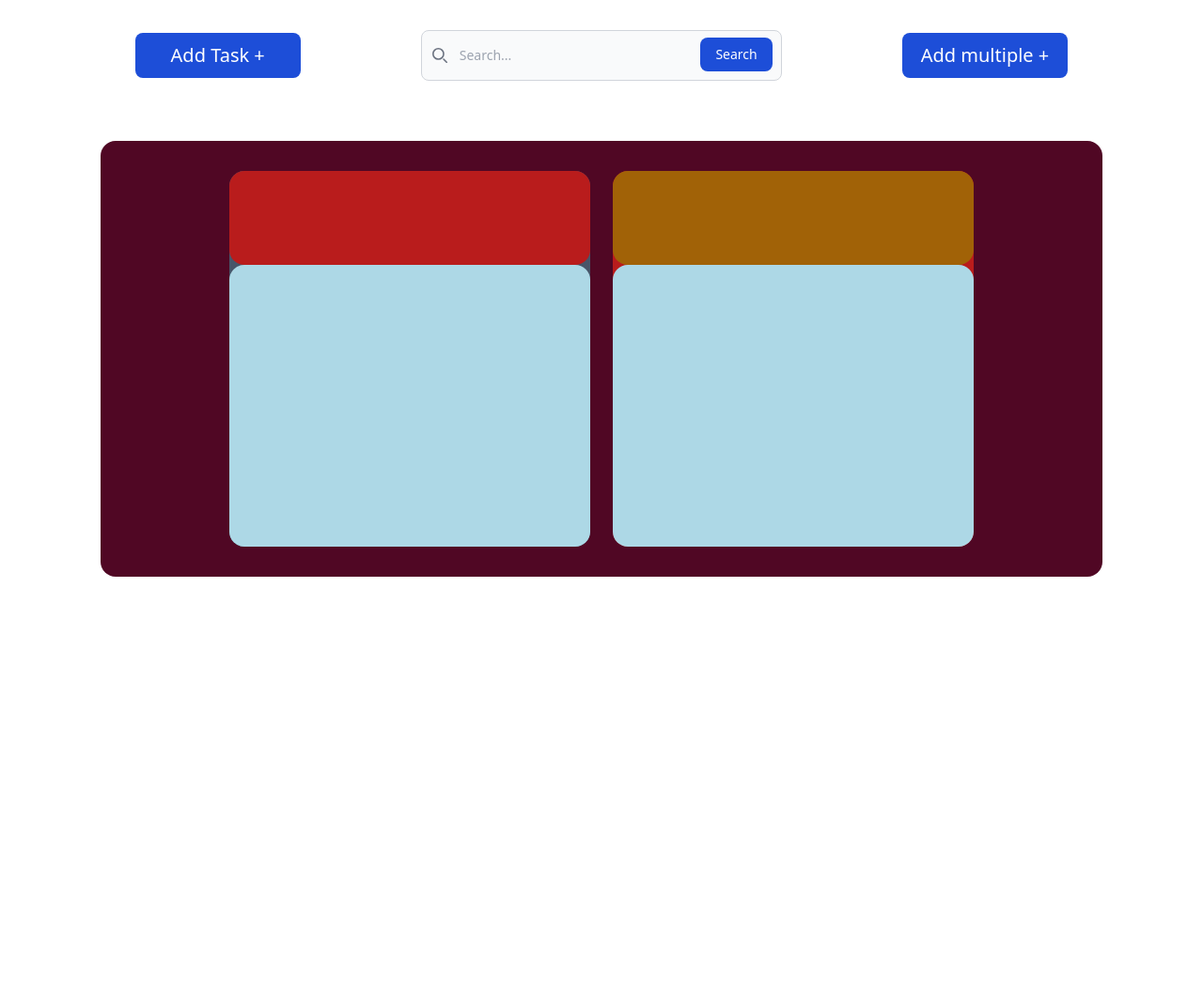
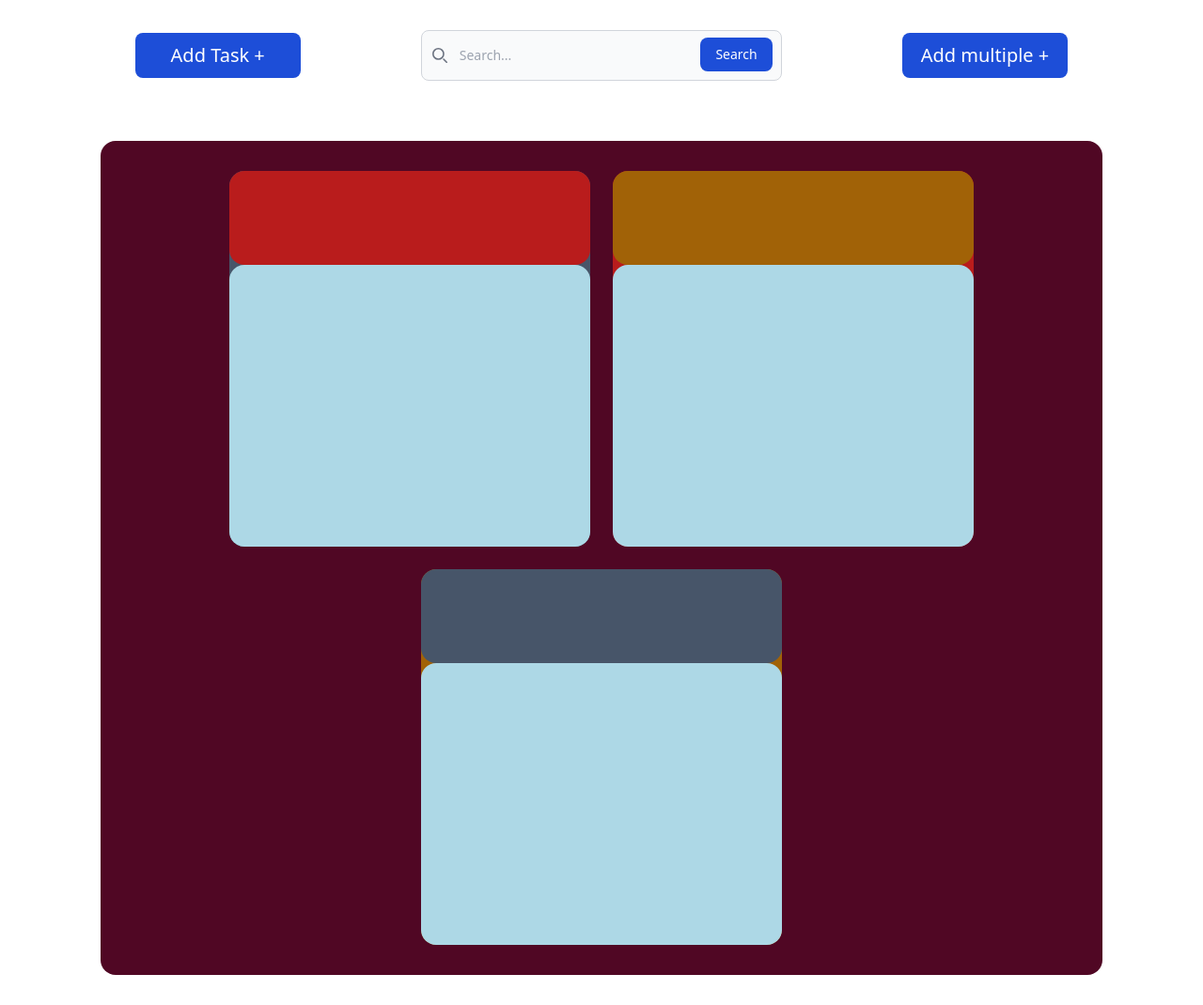
Before and after one commit to Mohammed-Ben-Cheikh/to-do-list, a website: page index.html in a window 1280 px wide. Shown: the whole page at 94% size. Before the commit the page ends 800 px from the top, so only its background shows below. Drawn offline with Linux system fonts and the light colour scheme.

Commit message:
Front-end: ajout de partie << done >> #14

```diff
--- a/index.html
+++ b/index.html
@@ -141,7 +141,14 @@
 
                 </div>
             </div>
+            <div class="rounded-2xl flex justify-start flex-col w-96 h-[50vh] bg-yellow-700 max-sm:w-[90%]">
+                <div class="rounded-2xl w-full h-[25%] bg-slate-600 ">
 
+                </div>
+                <div class="rounded-2xl bg-[lightblue] w-full h-[75%] overflow-auto" id="do-ne">
+
+                </div>
+            </div>
         </section>
     </main>
     <script src="app.js"></script>
```
